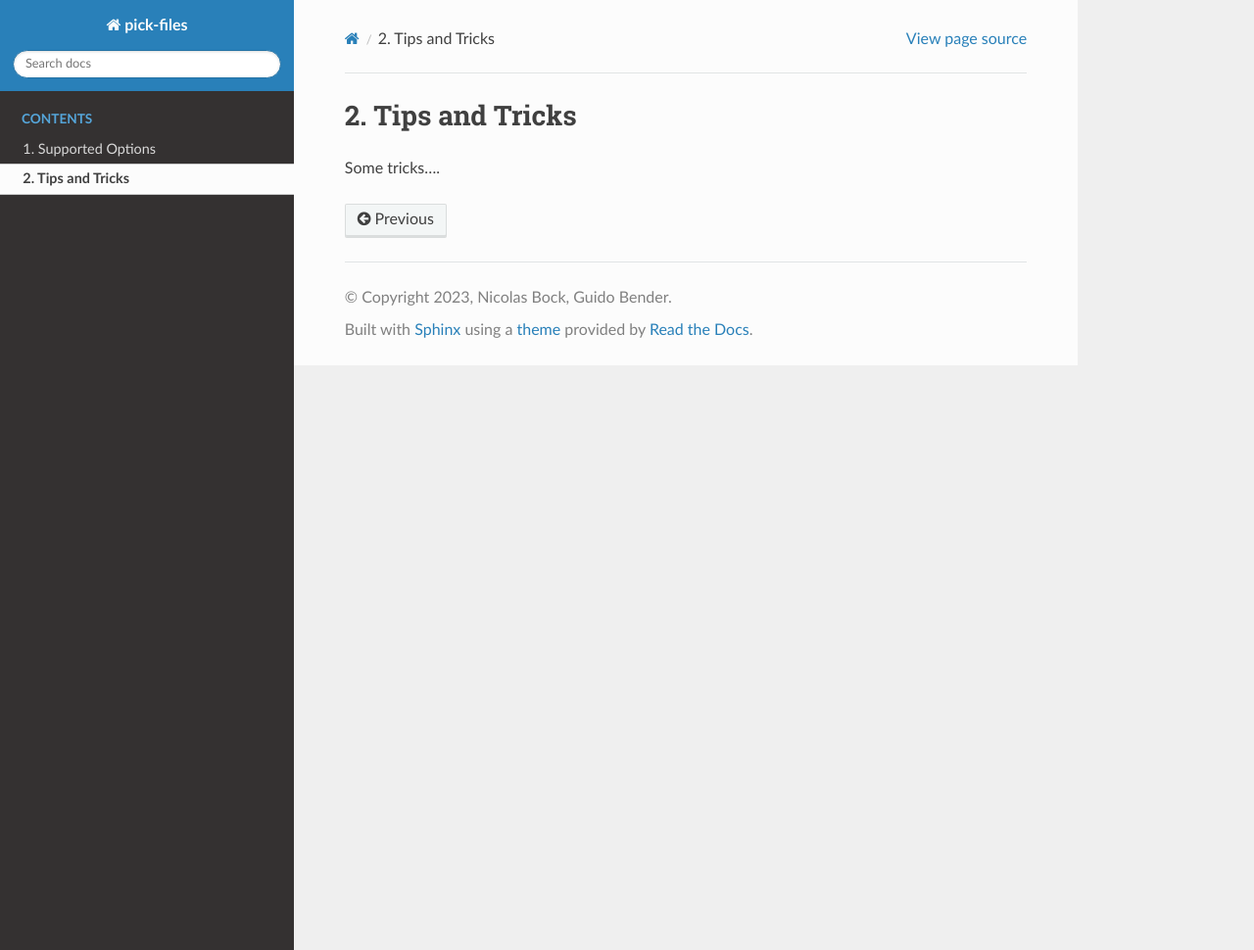
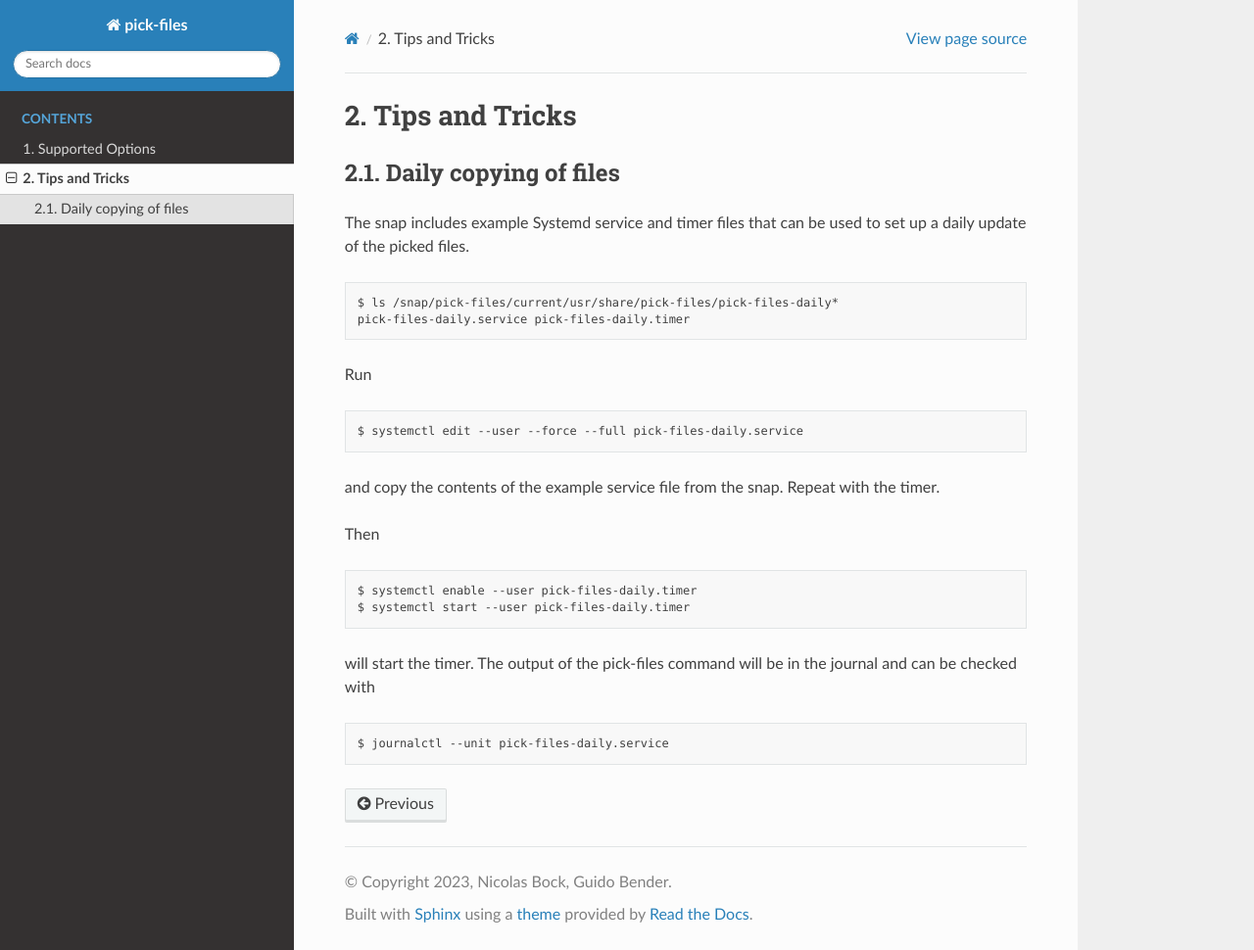
Before and after one commit to nicolasbock/filechooser, a Sphinx documentation site: the page built from docs/source/tips-and-tricks.rst, in a window 1280 px wide and 970 px high. Shown: the whole window at 98% size. Built offline with Sphinx 7.4.7 and the Read the Docs theme 2.0.0, drawn with Linux system fonts in a browser that asks for light colours.

Commit message:
Add systemd integration to docs
Signed-off-by: Nicolas Bock <nicolasbock@gmail.com>

```diff
--- a/docs/source/tips-and-tricks.rst
+++ b/docs/source/tips-and-tricks.rst
@@ -1,4 +1,36 @@
 Tips and Tricks
 ===============
 
-Some tricks....
+Daily copying of files
+----------------------
+
+The snap includes example Systemd service and timer files that can be used to
+set up a daily update of the picked files.
+
+.. code-block::
+
+   $ ls /snap/pick-files/current/usr/share/pick-files/pick-files-daily*
+   pick-files-daily.service pick-files-daily.timer
+
+Run
+
+.. code-block::
+
+   $ systemctl edit --user --force --full pick-files-daily.service
+
+and copy the contents of the example service file from the snap. Repeat with
+the timer.
+
+Then
+
+.. code-block::
+
+   $ systemctl enable --user pick-files-daily.timer
+   $ systemctl start --user pick-files-daily.timer
+
+will start the timer. The output of the pick-files command will be in the
+journal and can be checked with
+
+.. code-block::
+
+   $ journalctl --unit pick-files-daily.service
```
Also changed, not shown: docs/source/supported-options.rst (+33 -1 lines).
